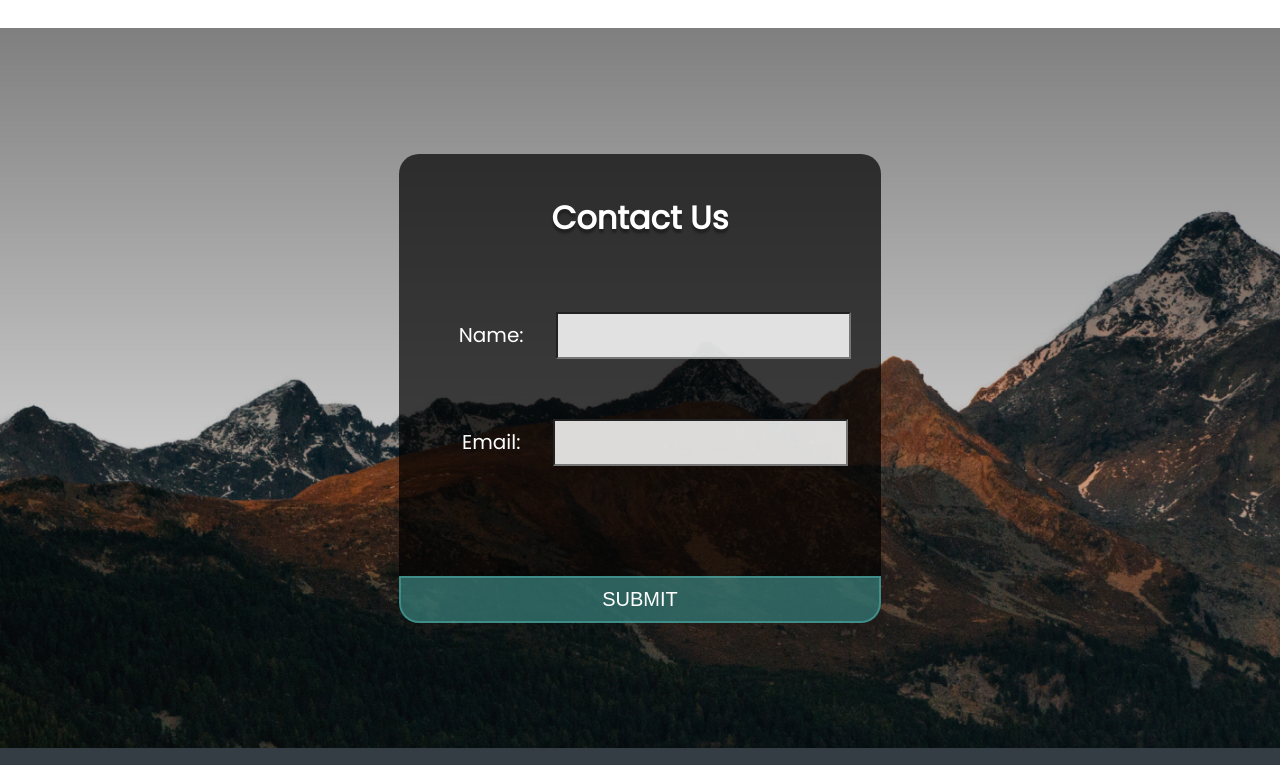
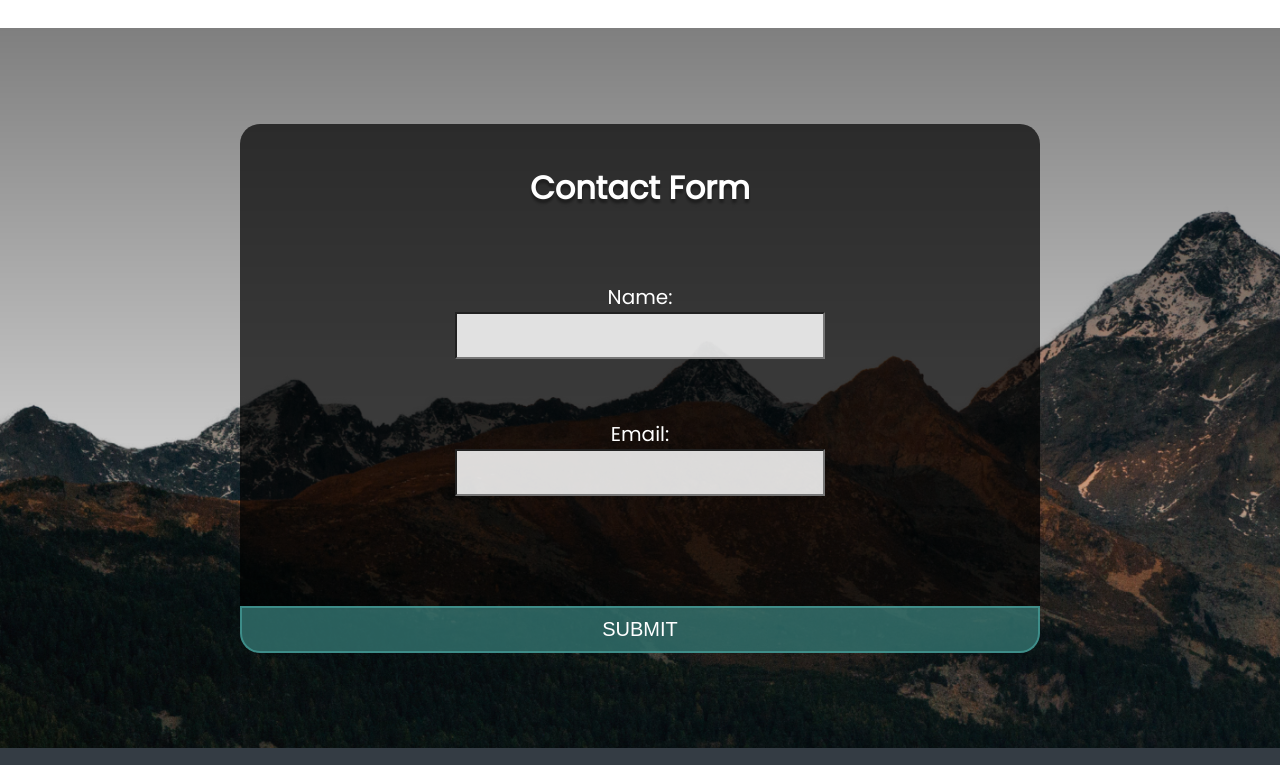
Before and after one commit to LWojtek/Travelle, a plain HTML site: page index.html in a window 1280 px wide. Shown: the part 2410-3175 px from the top of the page. Drawn offline with Linux system fonts and the light colour scheme; a web font is replaced by a local one.

Commit message:
contact form fix

```diff
--- a/index.html
+++ b/index.html
@@ -85,7 +85,7 @@
       <section id="contact">
             <div class="form-wrapper">
                   <header class="form-head">
-                        <h2>Contact Us</h2>
+                        <h2>Contact Form</h2>
                   </header>
                   <form>
                         <div class="name-form">
@@ -104,9 +104,9 @@
             <div class="footer-wrapper">
                   <h5>Travelle &copy; </h5>
                   <ul>
-                        <li><a href=""><img src="./icons/twitter.svg" alt=""></a></li>
-                        <li><a href=""><img src="./icons/youtube.svg" alt=""></a></li>
-                        <li><a href=""><img src="./icons/instagram.svg" alt=""></a></li>
+                        <li><a href="#logo"><img src="./icons/twitter.svg" alt=""></a></li>
+                        <li><a href="#logo"><img src="./icons/youtube.svg" alt=""></a></li>
+                        <li><a href="#logo"><img src="./icons/instagram.svg" alt=""></a></li>
                   </ul>
             </div>
       </footer>
--- a/styles.css
+++ b/styles.css
@@ -90,8 +90,25 @@ nav ul {
       font-family: 'Pattaya', sans-serif;
       font-size: 5rem;
       color: #52bab3;
+      transition: .5s;
+      animation: color 5s 1;
+}
 
+@keyframes color {
+      0% {
+            color: #52bab3;
+      }
+
+      50% {
+            color: white;
+      }
+
+      100% {
+            color: #52bab3
+      }
 }
+
+
 
 
 .hero {
@@ -313,7 +330,7 @@ nav ul {
 
 .form-wrapper {
       background: rgba(0, 0, 0, .7);
-      max-width: 80vw;
+      width: 800px;
       color: white;
       border-radius: 2rem;
 
@@ -329,10 +346,11 @@ nav ul {
 .email-form {
       text-align: center;
       padding: 3rem;
+
 }
 
 .form-wrapper label {
-      margin: 0rem 3rem;
+      margin: 1rem;
 }
 
 .form-wrapper button {
@@ -351,6 +369,18 @@ nav ul {
       font-size: 3.2rem;
 }
 
+.name-form label,
+.name-form input,
+.email-form label,
+.email-form input {
+      display: block;
+      margin: 0 auto;
+}
+
+.name-form input,
+.email-form input {
+      min-width: 50%;
+}
 
 /* F o o t e r */
 
@@ -380,7 +410,7 @@ footer {
       display: flex;
       flex: 1 1 40rem;
       font-family: 'Pattaya', sans-serif;
-      font-size: 3rem;
+      font-size: 3.5rem;
       color: #52bab3;
 }
 
@@ -405,6 +435,9 @@ footer {
             top: -20%;
       }
 
+      .form-wrapper {
+            margin: 0 10rem;
+      }
 
 }
 
```
